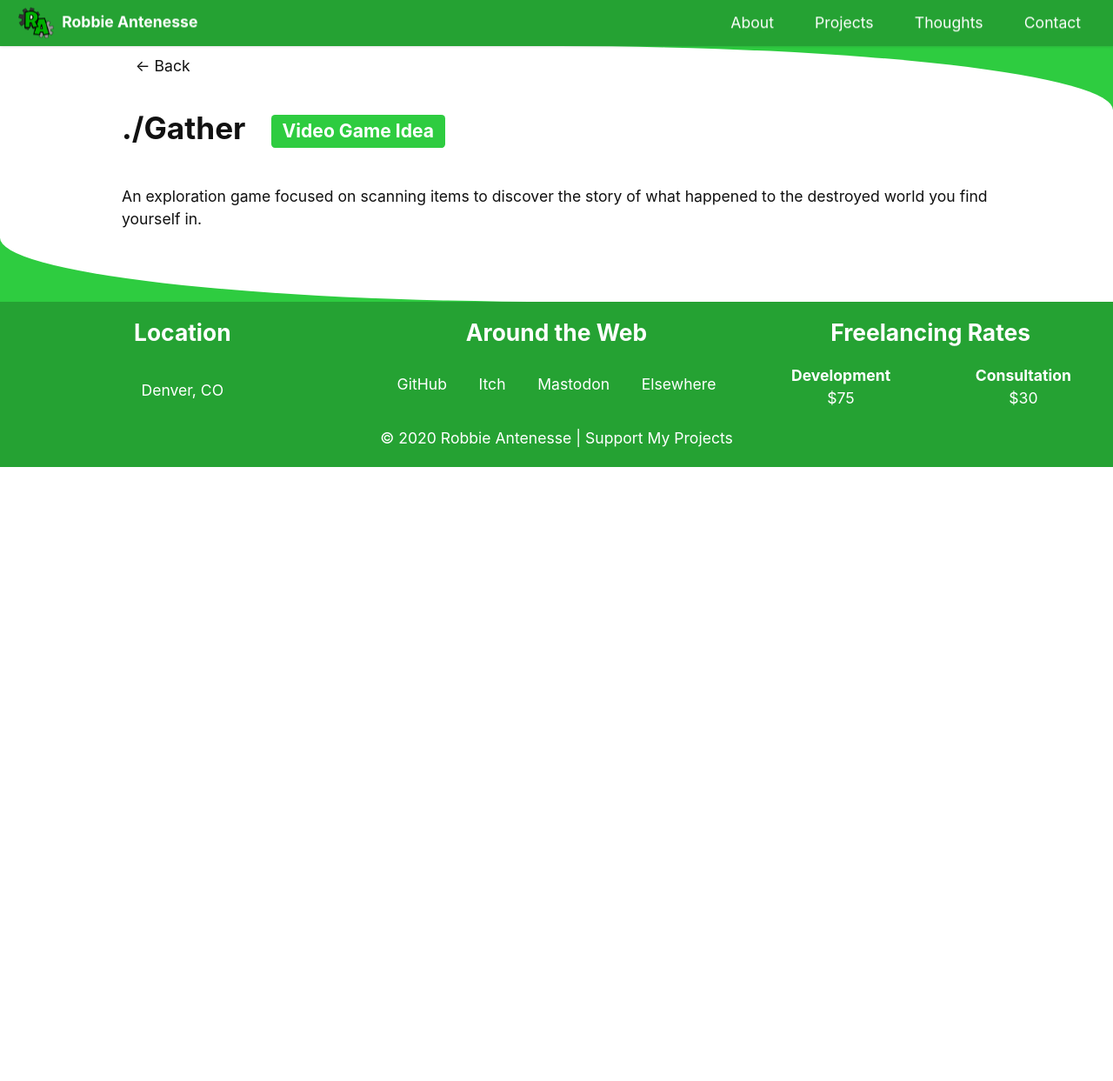
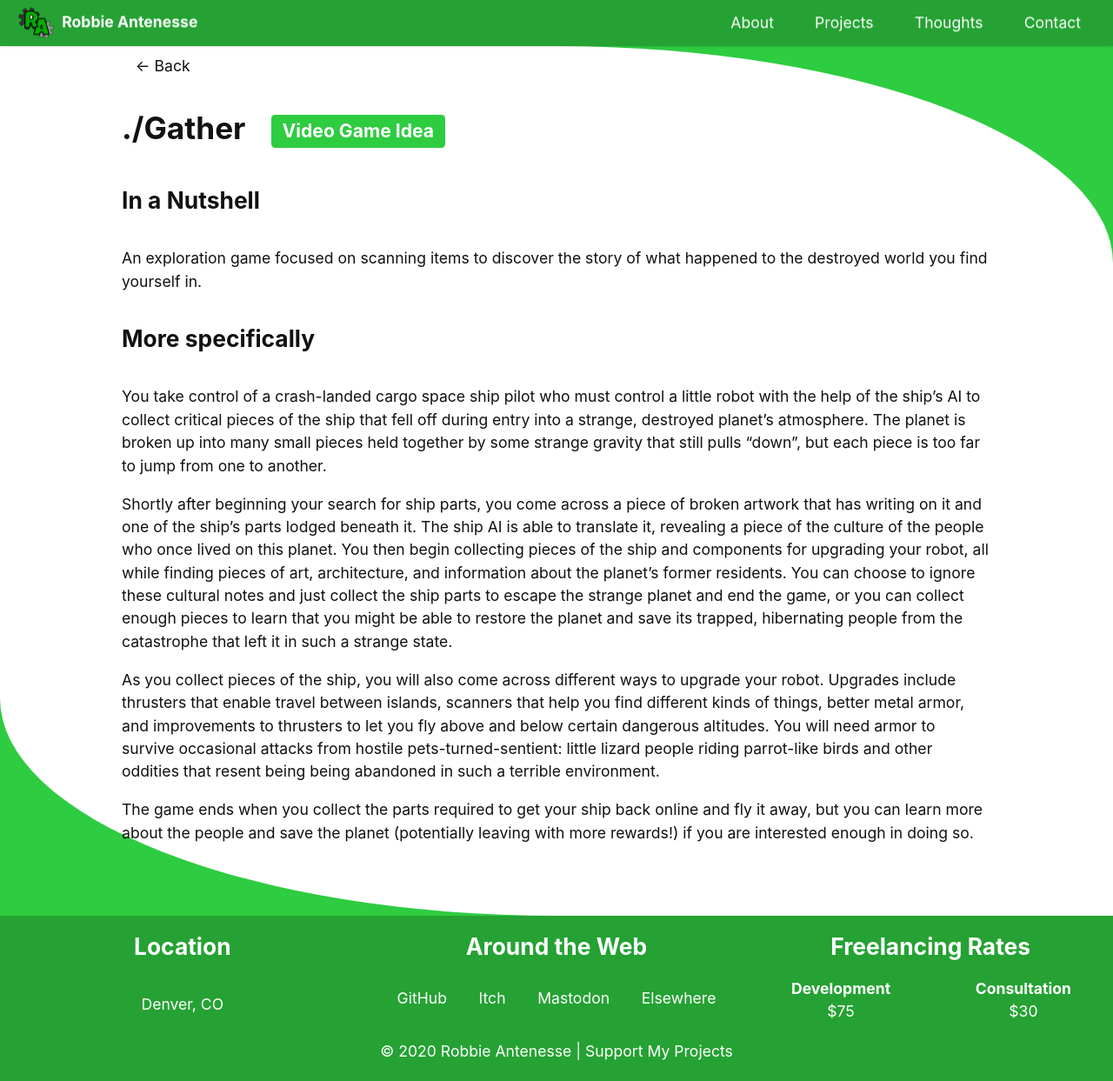
Before and after one commit to Alamantus/robbie.antenesse.net, a Jekyll site: the page built from _ideas/dotSlashGather.md, in a window 1280 px wide. Shown: the whole page at 87% size. Built offline with Jekyll 4.4.1, drawn with Linux system fonts in a browser that asks for light colours; before the commit the page ends 900 px from its top, so only the background shows below that.

Commit message:
Expand on ./Gather and Patchwork Arena

```diff
--- a/_ideas/dotSlashGather.md
+++ b/_ideas/dotSlashGather.md
@@ -5,4 +5,16 @@ category: Video Game
 comments: false
 ready: false
 ---
+## In a Nutshell
+
 An exploration game focused on scanning items to discover the story of what happened to the destroyed world you find yourself in.
+
+## More specifically
+
+You take control of a crash-landed cargo space ship pilot who must control a little robot with the help of the ship's AI to collect critical pieces of the ship that fell off during entry into a strange, destroyed planet's atmosphere. The planet is broken up into many small pieces held together by some strange gravity that still pulls "down", but each piece is too far to jump from one to another.
+
+Shortly after beginning your search for ship parts, you come across a piece of broken artwork that has writing on it and one of the ship's parts lodged beneath it. The ship AI is able to translate it, revealing a piece of the culture of the people who once lived on this planet. You then begin collecting pieces of the ship and components for upgrading your robot, all while finding pieces of art, architecture, and information about the planet's former residents. You can choose to ignore these cultural notes and just collect the ship parts to escape the strange planet and end the game, or you can collect enough pieces to learn that you might be able to restore the planet and save its trapped, hibernating people from the catastrophe that left it in such a strange state.
+
+As you collect pieces of the ship, you will also come across different ways to upgrade your robot. Upgrades include thrusters that enable travel between islands, scanners that help you find different kinds of things, better metal armor, and improvements to thrusters to let you fly above and below certain dangerous altitudes. You will need armor to survive occasional attacks from hostile pets-turned-sentient: little lizard people riding parrot-like birds and other oddities that resent being being abandoned in such a terrible environment.
+
+The game ends when you collect the parts required to get your ship back online and fly it away, but you can learn more about the people and save the planet (potentially leaving with more rewards!) if you are interested enough in doing so.
```
Also changed, not shown: _ideas/Patchwork-Arena.md (+1 -1 lines).
